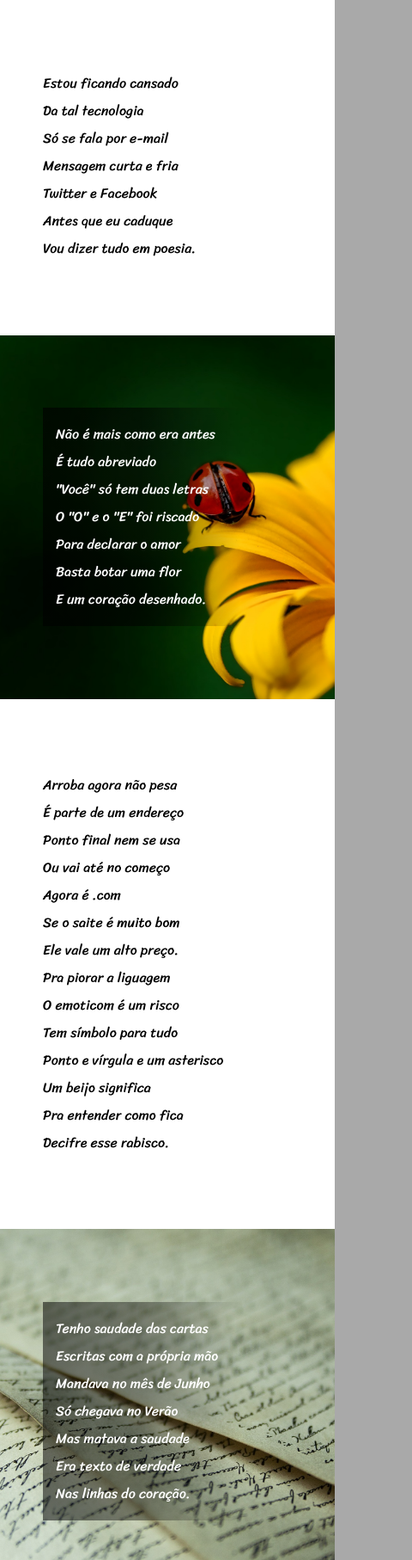
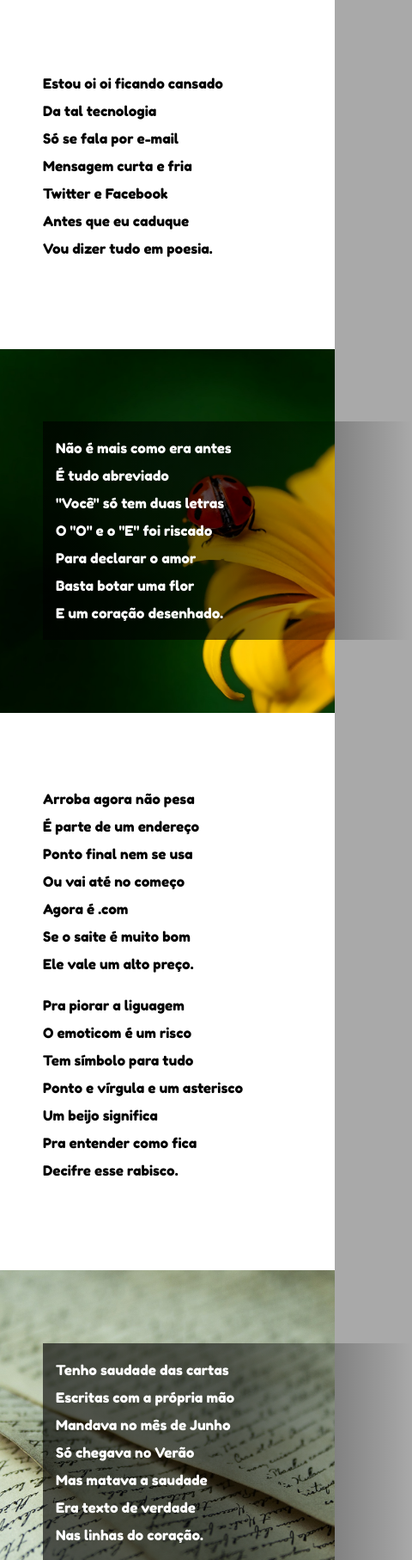
Before and after one commit to AnthonyRocha951/projeto-cordel, a plain HTML site: page index.html in a window 390 px wide. Shown: the part 186-2000 px from the top of the page at 86% size, 480 px wide, since content can reach past the window. Drawn offline with Linux system fonts and the light colour scheme.

Commit message:
att do desafio

```diff
--- a/css/style.css
+++ b/css/style.css
@@ -1,4 +1,5 @@
 @import url('https://fonts.googleapis.com/css2?family=Passion+One&family=Sriracha&display=swap');
+@import url('https://fonts.googleapis.com/css2?family=Fredoka+One&display=swap');
 
 * {
   margin: 0;
@@ -14,6 +15,7 @@ body {
   --fonte1: Verdana, Geneva, Tahoma, sans-serif;
   --fonte2: "Passion One", cursive;
   --fonte3: "Sriracha", cursive;
+  --fonte4: 'Fredoka One', cursive;
 }
 
 header {  /* text-transform: uppercase; = pra deixar todas as letras em maiusculo */
@@ -49,11 +51,15 @@ header a:hover {
 
 section {
   font-size: 2em;
-  font-family: var(--fonte3);
+  font-family: var(--fonte4);
   padding-top: 10vh;
   padding-bottom: 10vh;
   line-height: 2em; /* espaço entre as frases */
-  padding-left: 50px;
+  padding-left: 100px;
+}
+
+section > p {  /* espaco entre os paragrafos */
+  padding-bottom: 1em;
 }
 
 .normal {
@@ -62,7 +68,6 @@ section {
 
 .imagem {
   background-color: rgb(136, 119, 119);
-  background-image: url('../imagens/background001.jpg');
   background-position: center center;
   background-repeat: no-repeat;
   background-size: cover;
@@ -76,26 +81,19 @@ section {
   background-image: linear-gradient(to right, rgba(0, 0, 0, 0.63), rgba(0, 0, 0, 0.568), rgba(0, 0, 0, 0));
 }
 
-.imagem2 {
-  background-color: rgb(136, 119, 119);
-  background-image: url('../imagens/background002.jpg');
-  background-position: center center;
-  background-repeat: no-repeat;
-  background-size: cover;
-  background-attachment: fixed;
-  color: white;
+#img-1 {
+  background-image: url('../imagens/background001.jpg');
 }
 
-.imagem2 p {
-  width: 400px;
-  padding: 15px;
-  background-image: linear-gradient(to right, rgba(0, 0, 0, 0.521), rgba(0, 0, 0, 0.397), rgba(0, 0, 0, 0));
+#img-2 {
+  background-image: url('../imagens/background002.jpg');
 }
 
 footer {
   background-color: black;
   padding: 10px;
   color: white;
+  font-family: var(--fonte3);
   text-align: center;
 }
 
@@ -124,33 +122,20 @@ footer a:hover {
 
   section {
     font-size: 1em;
-    font-family: var(--fonte3);
+    font-family: var(--fonte4);
     padding-top: 10vh;
     padding-bottom: 10vh;
     line-height: 2em; /* espaço entre as frases */
     padding-left: 50px;
   }
 
-  .imagem p {
-    width: 200px;
-    padding: 15px;
-    background-image: linear-gradient(to right, rgba(0, 0, 0, 0.63), rgba(0, 0, 0, 0.568), rgba(0, 0, 0, 0));
-  }
-
-  .imagem2 p {
-    width: 200px;
-    padding: 15px;
-    background-image: linear-gradient(to right, rgba(0, 0, 0, 0.521), rgba(0, 0, 0, 0.397), rgba(0, 0, 0, 0));
-  }
-
-  .imagem {
-    background-color: rgb(136, 119, 119);
-    background-image: url('../imagens/background001.jpg');
-    background-repeat: no-repeat;
-    background-position: center center;
-    background-size: cover;
-    background-attachment: fixed;
+  footer {
+    background-color: black;
+    font-size: 13px;
+    padding: 10px;
+    font-family: var(--fonte3);
     color: white;
+    text-align: center;
   }
 
 }
--- a/index.html
+++ b/index.html
@@ -18,7 +18,7 @@
 
     <section class="normal">
       <p>
-        Estou ficando cansado<br>
+        Estou oi oi ficando cansado<br>
         Da tal tecnologia<br>
         Só se fala por e-mail<br>
         Mensagem curta e fria<br>
@@ -28,7 +28,7 @@
       </p>
     </section>
 
-    <section class="imagem">
+    <section class="imagem" id="img-1">
       <p>
         Não é mais como era antes<br>
         É tudo abreviado<br>
@@ -62,7 +62,7 @@
       </p>
     </section>
 
-    <section class="imagem2">
+    <section class="imagem" id="img-2">
       <p>
         Tenho saudade das cartas<br>
         Escritas com a própria mão<br>
```
